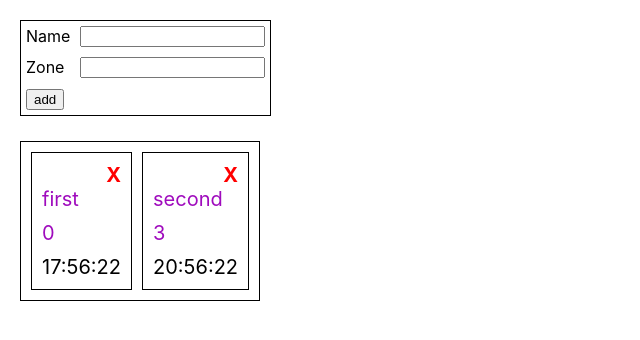
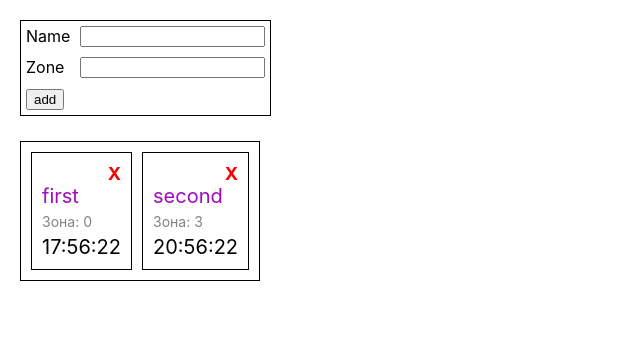
Before and after one commit to ChumakovaAnna/r6.1, a React (Create React App) app: page / in a window 1280 px wide. Shown: the top 340 px of the page, without its empty margins (0-640 px from the left). Built offline with nearby package versions, Linux system fonts and the light colour scheme.

Commit message:
Изменены стили для Clock

```diff
--- a/src/App.css
+++ b/src/App.css
@@ -47,16 +47,25 @@
   margin-left: 0;
 }
 
+.close {
+  text-align: end;
+  color: #ff0000;
+  font-weight: 700;
+  font-size: 18px;
+
+  cursor: pointer;
+}
+
 .clockName {
-  margin-bottom: 10px;
+  margin-bottom: 5px;
 
   color:rgb(159, 11, 189);
 }
 
-.close {
-  text-align: end;
-  color: #ff0000;
-  font-weight: 700;
+.clockZone {
+  margin-bottom: 5px;
 
-  cursor: pointer;
+  font-size: 14px;
+
+  color:rgb(131, 131, 131)
 }
--- a/src/components/Clock.jsx
+++ b/src/components/Clock.jsx
@@ -23,8 +23,8 @@ export default function Clock({item, onClose}) {
       <div className="clockName">
         {item.name}
       </div>
-      <div className="clockName">
-        {item.zone}
+      <div className="clockZone">
+        Зона: {item.zone}
       </div>
       <div className="clock">
         {time.hours}:{time.minutes}:{time.seconds}
```
